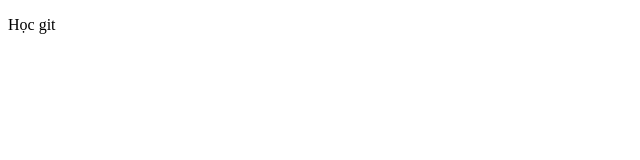
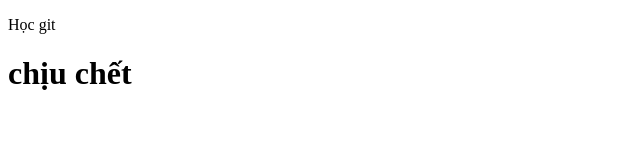
Before and after one commit to tuamdzvcl/BackendSpringboot, a plain HTML site: page tuanhocit/index.html in a window 1280 px wide. Shown: the whole page, without its empty margins (0-640 px from the left). Drawn offline with Linux system fonts and the light colour scheme.

Commit message:
đã sửa lại

```diff
--- a/tuanhocit/index.html
+++ b/tuanhocit/index.html
@@ -7,5 +7,6 @@
   </head>
   <body>
     <p>Học git</p>
+    <h1>chịu chết</h1>
   </body>
 </html>
```
